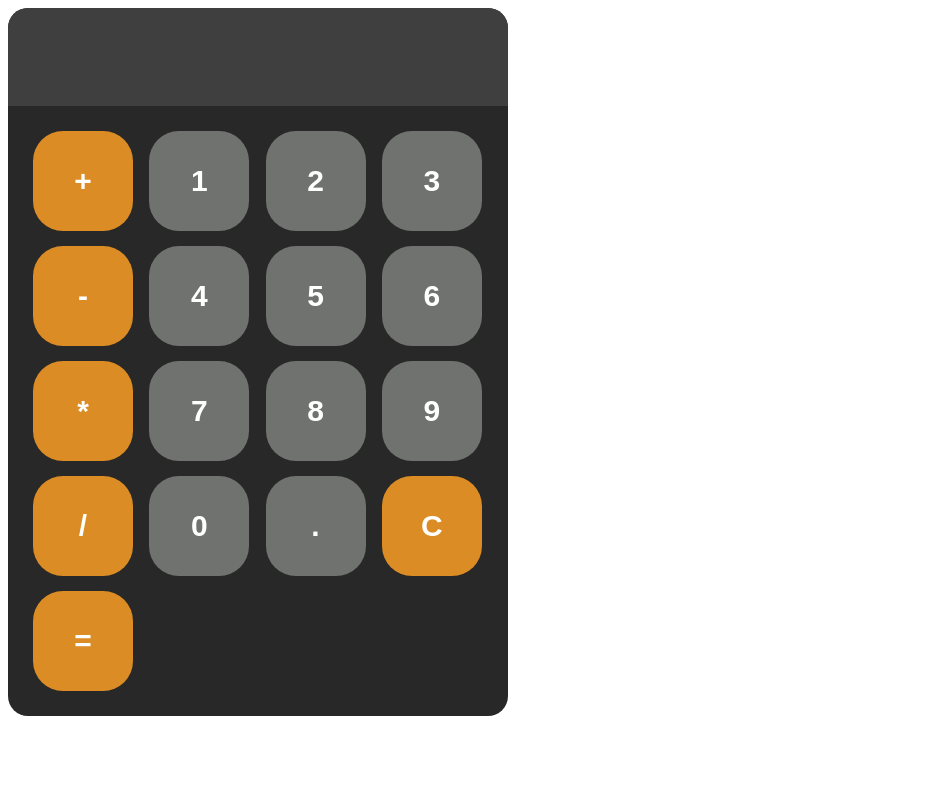
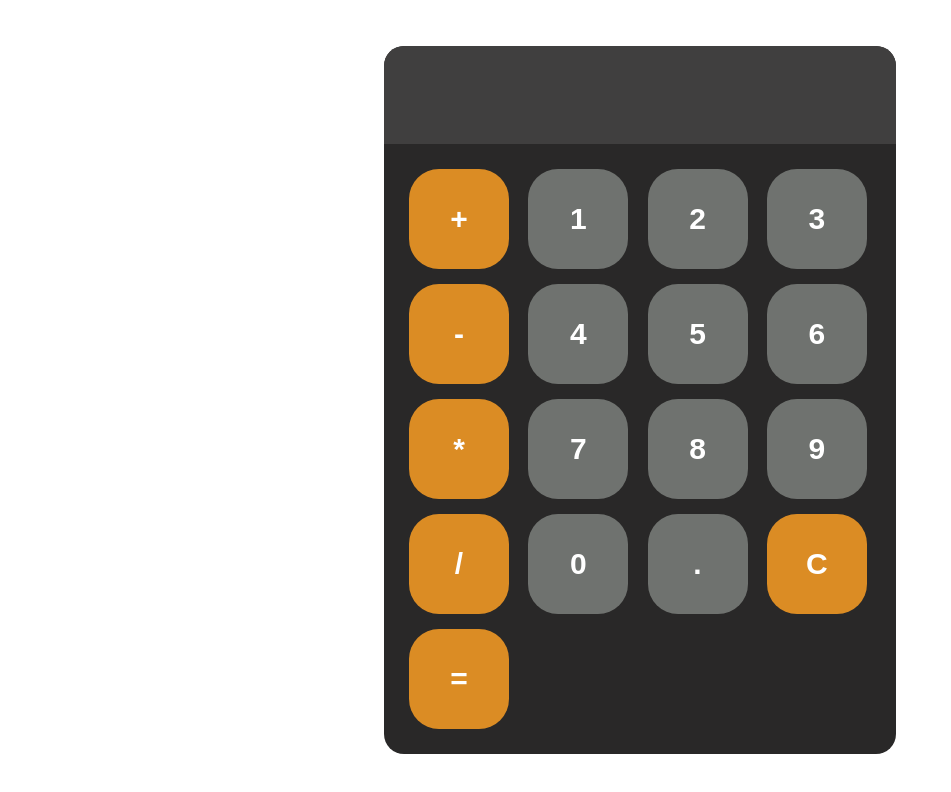
Before and after one commit to shahruliman/calculator, a plain HTML site: page index.html in a window 1280 px wide. Shown: the whole page, without its empty margins (0-951 px from the left). Drawn offline with Linux system fonts and the light colour scheme.

Commit message:
initial commit

```diff
--- a/style.css
+++ b/style.css
@@ -1,4 +1,4 @@
-#body{
+body{
     margin:0;
     display: flex;
     justify-content: center;
@@ -10,7 +10,7 @@
    font-family: Arial, Helvetica, sans-serif;
    background-color: hsl(0, 1%, 16%);
    border-radius: 20px;
-   max-width: 500px;
+   width: 40%;
    overflow: hidden;
 }
 
```
